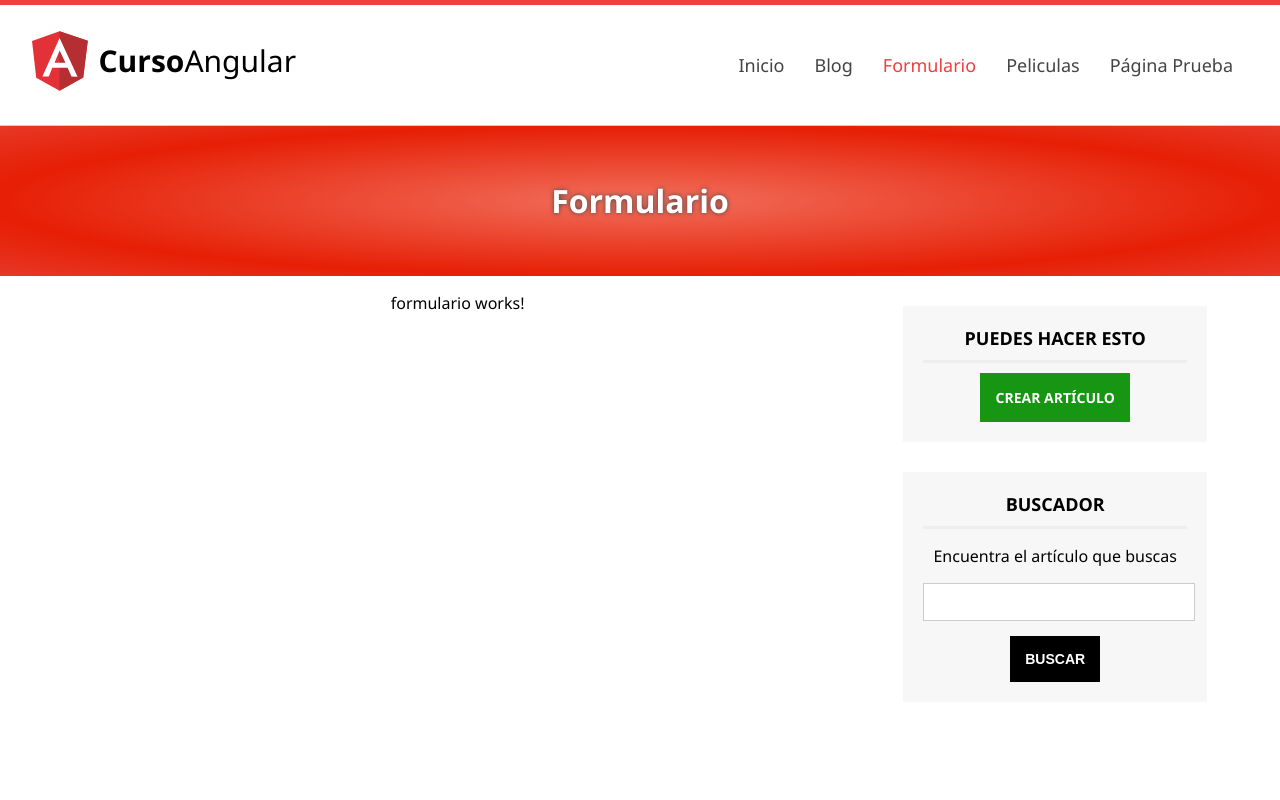
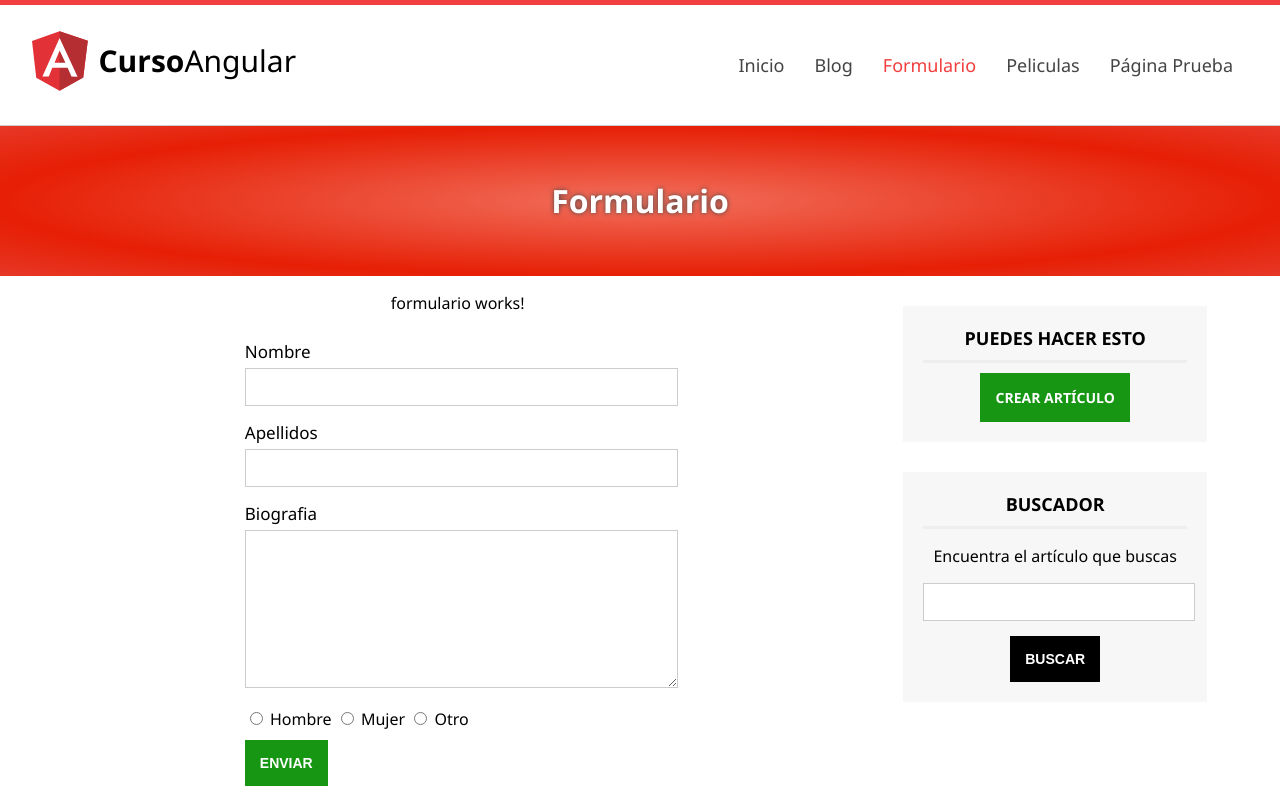
Before and after one commit to anderson-0812/proyectoAngular, an Angular app: page /formulario in a window 1280 px wide. Shown: the top 800 px of the page. Built offline with nearby package versions, Linux system fonts and the light colour scheme.

Commit message:
Fomularios directivas submit y ngmodel usod e binding

```diff
--- a/src/app/app.module.ts
+++ b/src/app/app.module.ts
@@ -3,6 +3,8 @@
 import { NgModule } from '@angular/core';
 
 import { AppComponent } from './app.component';
+// modulod eformularios
+import {FormsModule} from '@angular/forms';
 
 // importo mis componentes
 import { Micomponente } from './componets/miComponente/mi-componente.component';
@@ -38,7 +40,8 @@
   ],
   imports: [
     BrowserModule,
-    routing
+    routing,
+    FormsModule
   ],
   providers: [appRoutingProviders],
   bootstrap: [AppComponent]
--- a/src/app/componets/formulario/formulario.component.html
+++ b/src/app/componets/formulario/formulario.component.html
@@ -8,7 +8,35 @@
 <div class="center">
     <section id="content">
         <p>formulario works!</p>
+        {{ user.nombre }}
         <!-- <h2 class="subheader"> Blog </h2> -->
+        <form #userForm= "ngForm" class="mid-form" (ngSubmit) = "onSubmit()">
+          <div class="form-group">
+              <label for="nombre">Nombre</label>
+              <input type="text" name="nombre" #nombre="ngModel" [(ngModel)]="user.nombre" />
+          </div>
+
+          <div class="form-group">
+              <label for="apellidos">Apellidos</label>
+              <input type="text" name="apellidos" />
+          </div>
+
+          <div class="form-group">
+              <label for="bio">Biografia</label>
+              <textarea name="bio"></textarea>
+          </div>
+
+          <div class="form-group radibuttons">
+              <input type="radio" name="genero" value="hombre" /> Hombre
+              <input type="radio" name="genero" value="mujer" /> Mujer
+              <input type="radio" name="genero" value="otro" /> Otro
+          </div>
+
+          <div class="clearfix"></div>
+
+          <input type="submit" value="Enviar" class="btn btn-success" />
+
+     </form>
   </section>
   <app-sidebar></app-sidebar>
 </div>
--- a/src/app/componets/formulario/formulario.component.ts
+++ b/src/app/componets/formulario/formulario.component.ts
@@ -7,9 +7,21 @@
 })
 export class FormularioComponent implements OnInit {
 
-  constructor() { }
+  public user: any;
+  constructor() {
+    this.user = {
+      nombre: '',
+      apellidos: '',
+      bio: '',
+      genero: '',
+    }
+   }
 
   ngOnInit() {
   }
 
+  onSubmit(){
+    alert('user');
+    console.log(this.user);
+  }
 }
```
